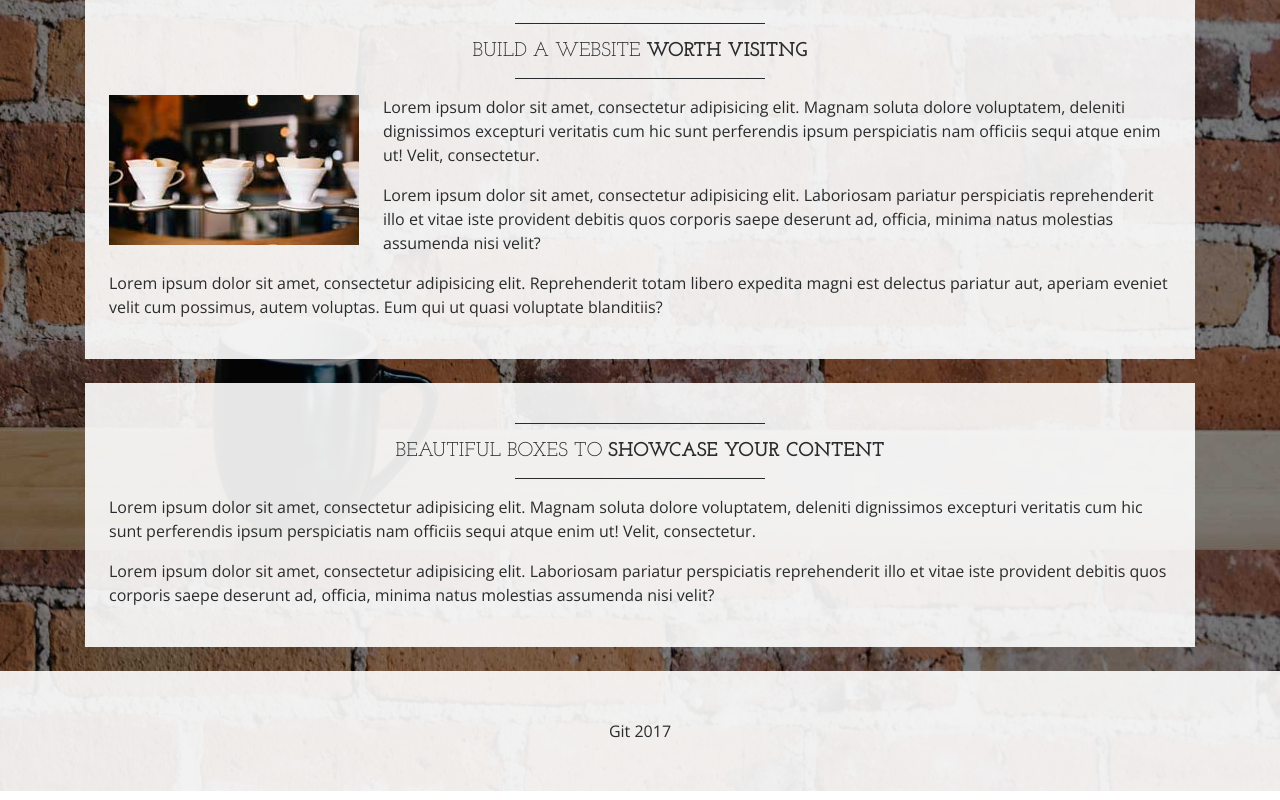
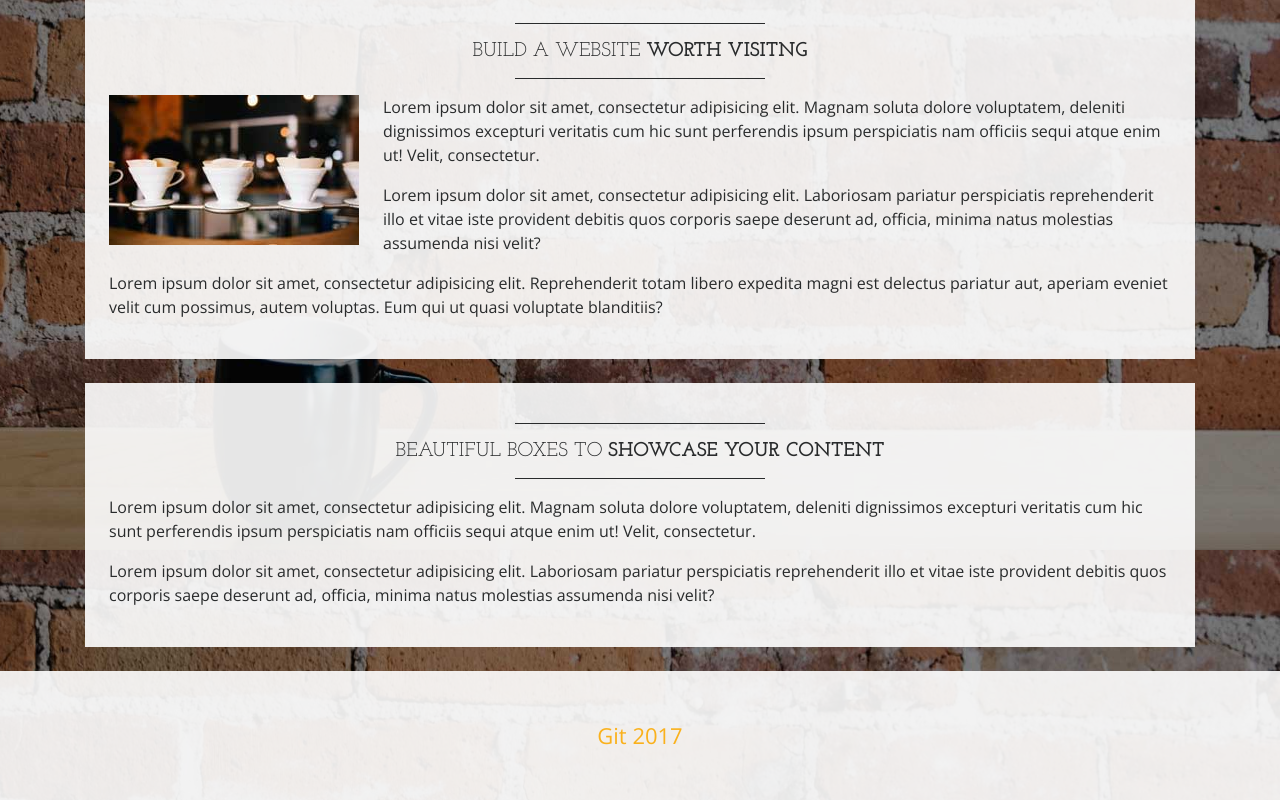
Before and after one commit to alain651/Learnable-Git-Course, a website: page index.html in a window 1280 px wide. Shown: the part 1050-1850 px from the top of the page. Drawn offline with nearby package versions, Linux system fonts and the light colour scheme.

Commit message:
Changed footer text color and font size

```diff
--- a/css/business-casual.css
+++ b/css/business-casual.css
@@ -74,3 +74,7 @@ hr.divider {
 .brand {
   color: #fab11c;
 }
+
+#footertext {
+  font-size: 22px;
+}
--- a/index.html
+++ b/index.html
@@ -146,7 +146,7 @@ scotiaitrade
 
     <footer class="bg-faded text-center py-5">
         <div class="container">
-            <p class="m-0">Git 2017</p>
+            <p class="m-0" style="color:#fab11c" id="footertext">Git 2017</p>
         </div>
     </footer>
 
```
